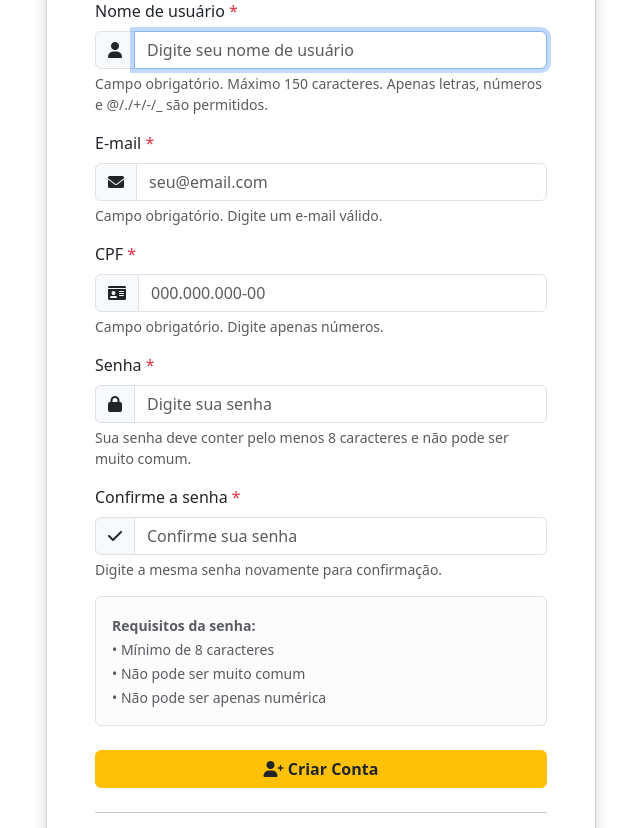
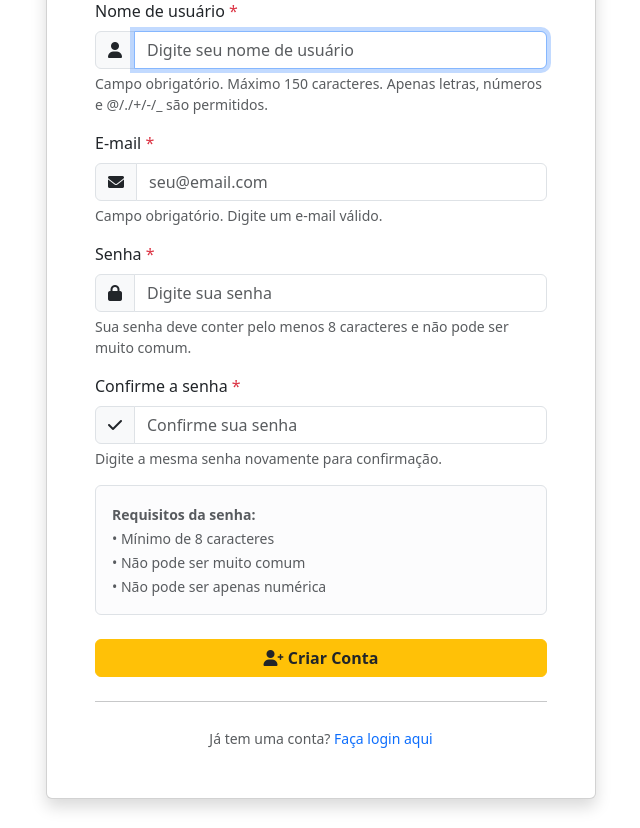
Before and after one commit to jonnymacari/ferramenta_paiol, a Django app: page /register/ in a window 1280 px wide. Shown: the part 340-1168 px from the top of the page, without its empty margins (319-959 px from the left). Run offline with Django 5.2, Linux system fonts and the light colour scheme.

Commit message:
Ajusta para cpf nao obrigatorio

```diff
--- a/core/forms.py
+++ b/core/forms.py
@@ -15,20 +15,9 @@ class CustomUserCreationForm(UserCreationForm):
         help_text='Campo obrigatório. Digite um e-mail válido.'
     )
 
-    cpf = forms.CharField(
-        max_length=14,
-        required=True,
-        label='CPF',
-        widget=forms.TextInput(attrs={
-            'placeholder': '000.000.000-00',
-            'class': 'form-control'
-        }),
-        help_text='Campo obrigatório. Digite apenas números.'
-    )
-
     class Meta:
         model = CustomUser
-        fields = ['username', 'email', 'cpf', 'password1', 'password2']
+        fields = ['username', 'email', 'password1', 'password2']
         labels = {
             'username': 'Nome de usuário',
             'email': 'E-mail',
@@ -71,27 +60,11 @@ class CustomUserCreationForm(UserCreationForm):
 
         return email
 
-    def clean_cpf(self):
-        cpf = self.cleaned_data.get('cpf')
-        if not cpf:
-            raise forms.ValidationError('O campo CPF é obrigatório.')
-
-        # Remover caracteres não numéricos
-        cpf_numbers = ''.join(filter(str.isdigit, cpf))
-
-        if len(cpf_numbers) != 11:
-            raise forms.ValidationError('CPF deve conter 11 dígitos.')
-
-        if CustomUser.objects.filter(cpf=cpf_numbers).exists():
-            raise forms.ValidationError('Este CPF já está cadastrado.')
-
-        return cpf_numbers
-
     def save(self, commit=True):
         user = super().save(commit=False)
         user.user_type = 'monitor'  # Define automaticamente como monitor
         user.email = self.cleaned_data['email']
-        user.cpf = self.cleaned_data['cpf']
+        # CPF será preenchido posteriormente no perfil
         if commit:
             user.save()
         return user
@@ -102,10 +75,11 @@ class CompleteProfileForm(forms.ModelForm):
 
     class Meta:
         model = CustomUser
-        fields = ['first_name', 'last_name', 'telefone', 'endereco_simples', 'data_nascimento']
+        fields = ['first_name', 'last_name', 'cpf', 'telefone', 'endereco_simples', 'data_nascimento']
         labels = {
             'first_name': 'Nome',
             'last_name': 'Sobrenome',
+            'cpf': 'CPF',
             'telefone': 'Telefone',
             'endereco_simples': 'Endereço',
             'data_nascimento': 'Data de Nascimento'
@@ -118,6 +92,10 @@ class CompleteProfileForm(forms.ModelForm):
             'last_name': forms.TextInput(attrs={
                 'class': 'form-control',
                 'placeholder': 'Digite seu sobrenome'
+            }),
+            'cpf': forms.TextInput(attrs={
+                'class': 'form-control',
+                'placeholder': '000.000.000-00'
             }),
             'telefone': forms.TextInput(attrs={
                 'class': 'form-control',
@@ -136,6 +114,7 @@ class CompleteProfileForm(forms.ModelForm):
         help_texts = {
             'first_name': 'Campo obrigatório.',
             'last_name': 'Campo obrigatório.',
+            'cpf': 'Campo obrigatório. Digite apenas números.',
             'telefone': 'Campo obrigatório. Formato: (11) 99999-9999',
             'endereco_simples': 'Campo obrigatório. Digite seu endereço completo.',
             'data_nascimento': 'Campo obrigatório.',
--- a/core/models.py
+++ b/core/models.py
@@ -31,8 +31,8 @@ class Endereco(models.Model):
 class CustomUser(AbstractUser):
     user_type = models.CharField(max_length=10, choices=USER_TYPES, default='monitor')
 
-    # Campos básicos obrigatórios para todos
-    cpf = models.CharField(max_length=11, unique=True, verbose_name='CPF')
+    # CPF será preenchido posteriormente no perfil
+    cpf = models.CharField(max_length=11, unique=True, blank=True, null=True, verbose_name='CPF')
 
     # Campos que podem ficar pendentes para monitores (informações básicas)
     first_name = models.CharField(max_length=150, blank=True, verbose_name='Nome')
```
Also changed, not shown: core/templates/complete_profile.html (+12 -0 lines), core/migrations/0004_cpf_optional.py (added).
